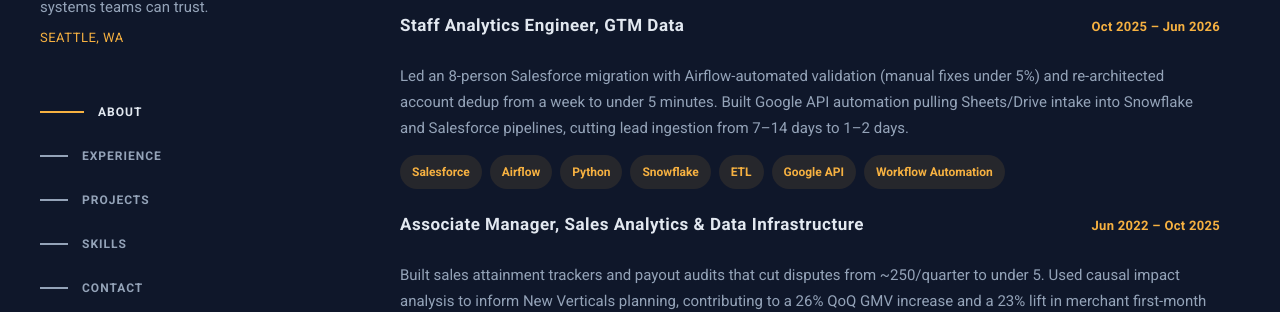
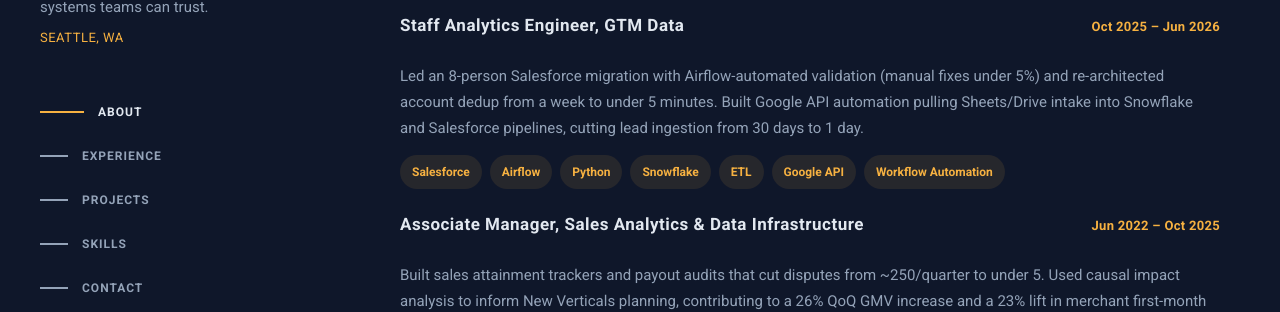
Before and after one commit to yuyaya2016/yuyaya2016.github.io, a Jekyll site: the page built from index.html, in a window 1280 px wide and 900 px high, scrolled down 482 px. Shown: the part 193-505 px from the top of the window. Built offline with Jekyll 4.4.1, drawn with Linux system fonts in a browser that asks for light colours; nearby versions of some CDN libraries; the list of posts is cut into pages by our own code.

Commit message:
Match Experience lead-ingestion numbers to resume and case study
The Staff Analytics Engineer summary said 7-14 days to 1-2 days; the
updated resume and the Projects case study both say 30 days to 1 day.

Co-Authored-By: Claude Opus 5.5 <noreply@anthropic.com>

```diff
--- a/_includes/experience.html
+++ b/_includes/experience.html
@@ -32,7 +32,7 @@
               <h4 class="timeline-role__title">Staff Analytics Engineer, GTM Data</h4>
               <span class="timeline-role__dates">Oct 2025 – Jun 2026</span>
             </div>
-            <p class="timeline-role__summary">Led an 8-person Salesforce migration with Airflow-automated validation (manual fixes under 5%) and re-architected account dedup from a week to under 5 minutes. Built Google API automation pulling Sheets/Drive intake into Snowflake and Salesforce pipelines, cutting lead ingestion from 7–14 days to 1–2 days.</p>
+            <p class="timeline-role__summary">Led an 8-person Salesforce migration with Airflow-automated validation (manual fixes under 5%) and re-architected account dedup from a week to under 5 minutes. Built Google API automation pulling Sheets/Drive intake into Snowflake and Salesforce pipelines, cutting lead ingestion from 30 days to 1 day.</p>
             <ul class="timeline-role__tags list-reset">
               <li>Salesforce</li><li>Airflow</li><li>Python</li><li>Snowflake</li><li>ETL</li><li>Google API</li><li>Workflow Automation</li>
             </ul>
```
